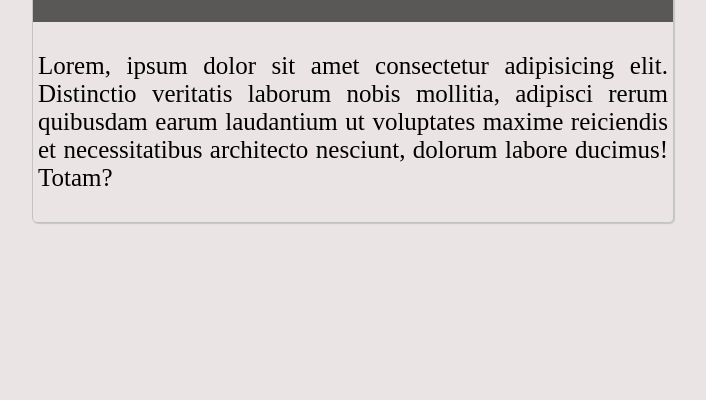
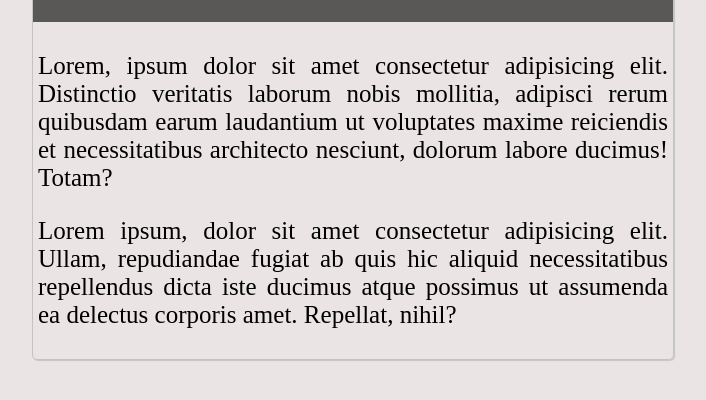
Before and after one commit to d4v1d94/testing, a plain HTML site: page index.html in a window 1280 px wide. Shown: the part 332-732 px from the top of the page, without its empty margins (93-799 px from the left). Drawn offline with Linux system fonts and the light colour scheme.

Commit message:
added lorem into index

```diff
--- a/index.html
+++ b/index.html
@@ -14,6 +14,7 @@
         </div>
         <div class="container-body">
             <p>Lorem, ipsum dolor sit amet consectetur adipisicing elit. Distinctio veritatis laborum nobis mollitia, adipisci rerum quibusdam earum laudantium ut voluptates maxime reiciendis et necessitatibus architecto nesciunt, dolorum labore ducimus! Totam?</p>
+            <p>Lorem ipsum, dolor sit amet consectetur adipisicing elit. Ullam, repudiandae fugiat ab quis hic aliquid necessitatibus repellendus dicta iste ducimus atque possimus ut assumenda ea delectus corporis amet. Repellat, nihil?</p>
         </div>
     </div>
     <script src="app.js"></script>
```
